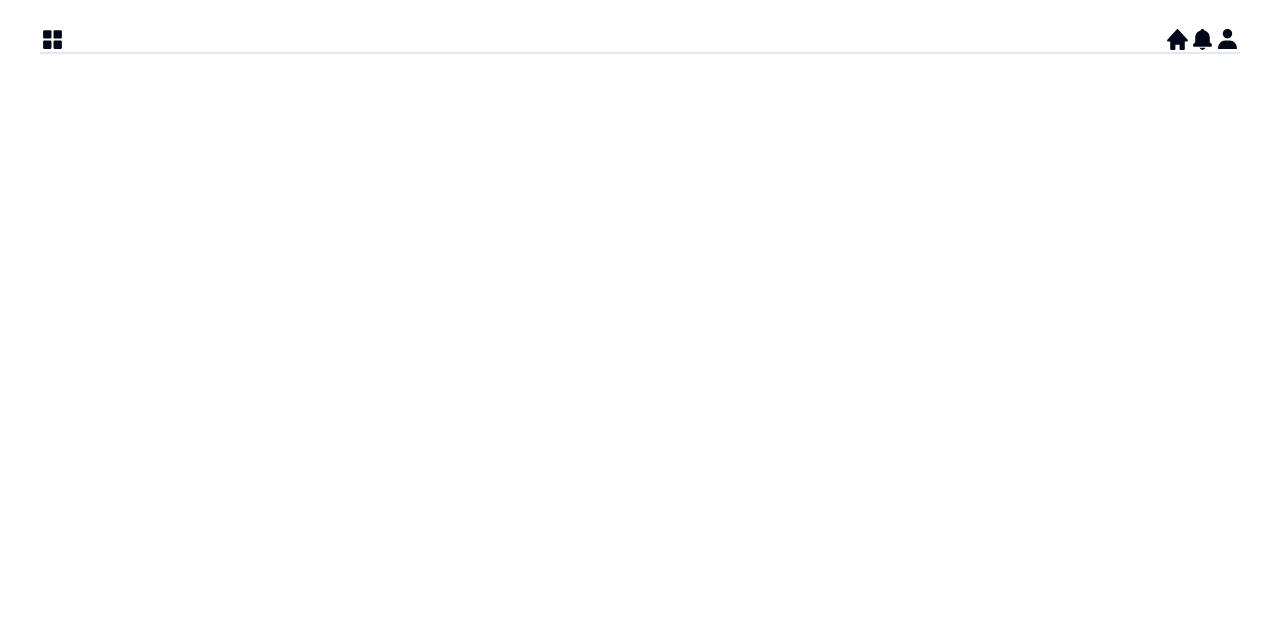
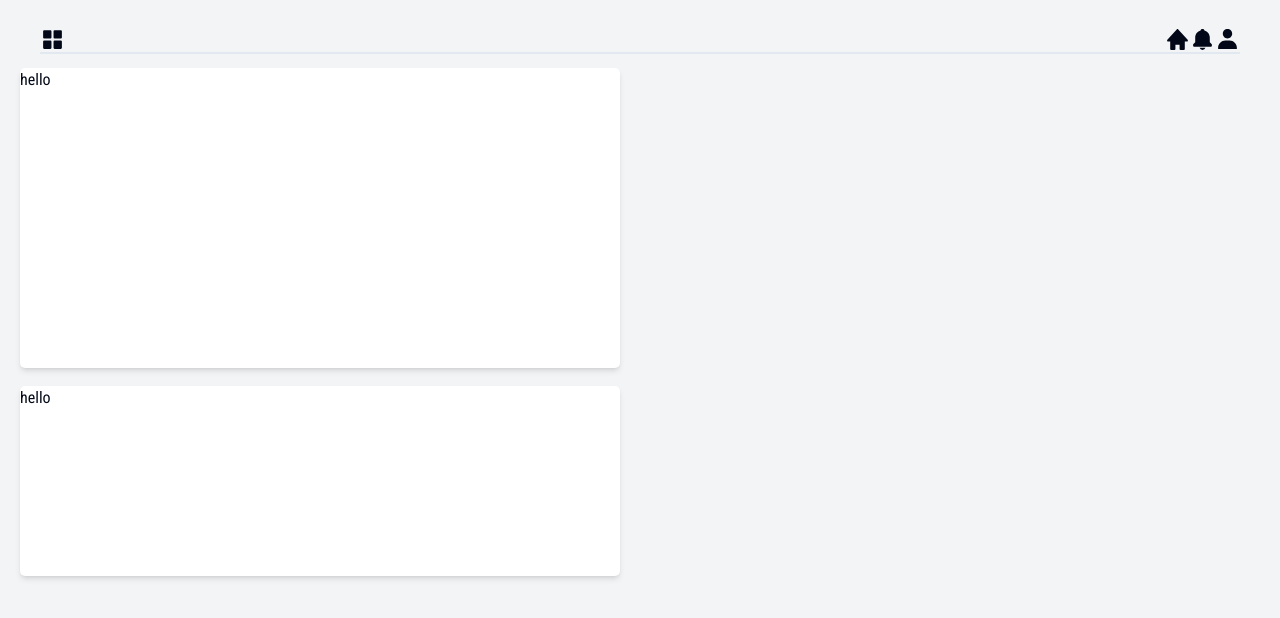
Before and after one commit to laughing-joker/ProjectTRS, a Next.js app: page /Home in a window 1280 px wide. Shown: the top 618 px of the page. Built offline with nearby package versions, Linux system fonts and the light colour scheme.

Commit message:
added new pages and made changes to the home page

```diff
--- a/app/Home/page.jsx
+++ b/app/Home/page.jsx
@@ -2,9 +2,33 @@ import React from 'react'
 import Navbar from '../componets/Navbar'
 export default function page() {
   return (
-    <div>
+    <div className='bg-gray-100 w-full h-screen'>
+      <div>
       <Navbar/>
-      <div>
+    </div>
+    <div className='Main-content'>
+    <div className='flex flex-col justify-between'>
+    <div className=' bg-white shadow-md rounded-md h-screen'
+    style={{
+      width: '600px',
+      height: '300px',
+      marginTop: '28px',
+      marginLeft: '20px',
+      display: 'flex',
+      borderRadius: '5px',
+    }}><p className='text-center'>hello</p>
+    </div>
+    <div className=' bg-white shadow-md rounded-md h-screen'
+    style={{
+      width: '600px',
+      height: '190px',
+      marginTop: '18px',
+      marginLeft: '20px',
+      display: 'flex',
+      borderRadius: '5px',
+    }}><p className='text-center'>hello</p>
+    </div>
+    </div>
     </div>
     </div>
   )
--- /dev/null
+++ b/app/Payment/page.jsx
@@ -0,0 +1,7 @@
+import React from 'react'
+
+export default function page() {
+  return (
+    <div>page</div>
+  )
+}
--- a/app/loading.jsx
+++ b/app/loading.jsx
@@ -2,7 +2,7 @@ export default function Loading() {
     return (
       <main className="text-center">
       <div className="hidden  relative lg:flex h-[1000px] w-full items-center justify-center bg-gray-200">
-        <div className="w-60 h-60 bg-gradient-to-tr from-blue-100 to-blue-300 rounded-full animate-spin"></div>
+        <div className="w-60 h-60 bg-gradient-to-tr from-blue-100 to-blue-300 rounded-full animate-bounce"></div>
         <div className="w-full h-1/2 absolute bottom-0 bg-white/10 backdrop-blur-lg" />
       </div>
       </main>
```
Also changed, not shown: app/Settings/page.jsx (added).
